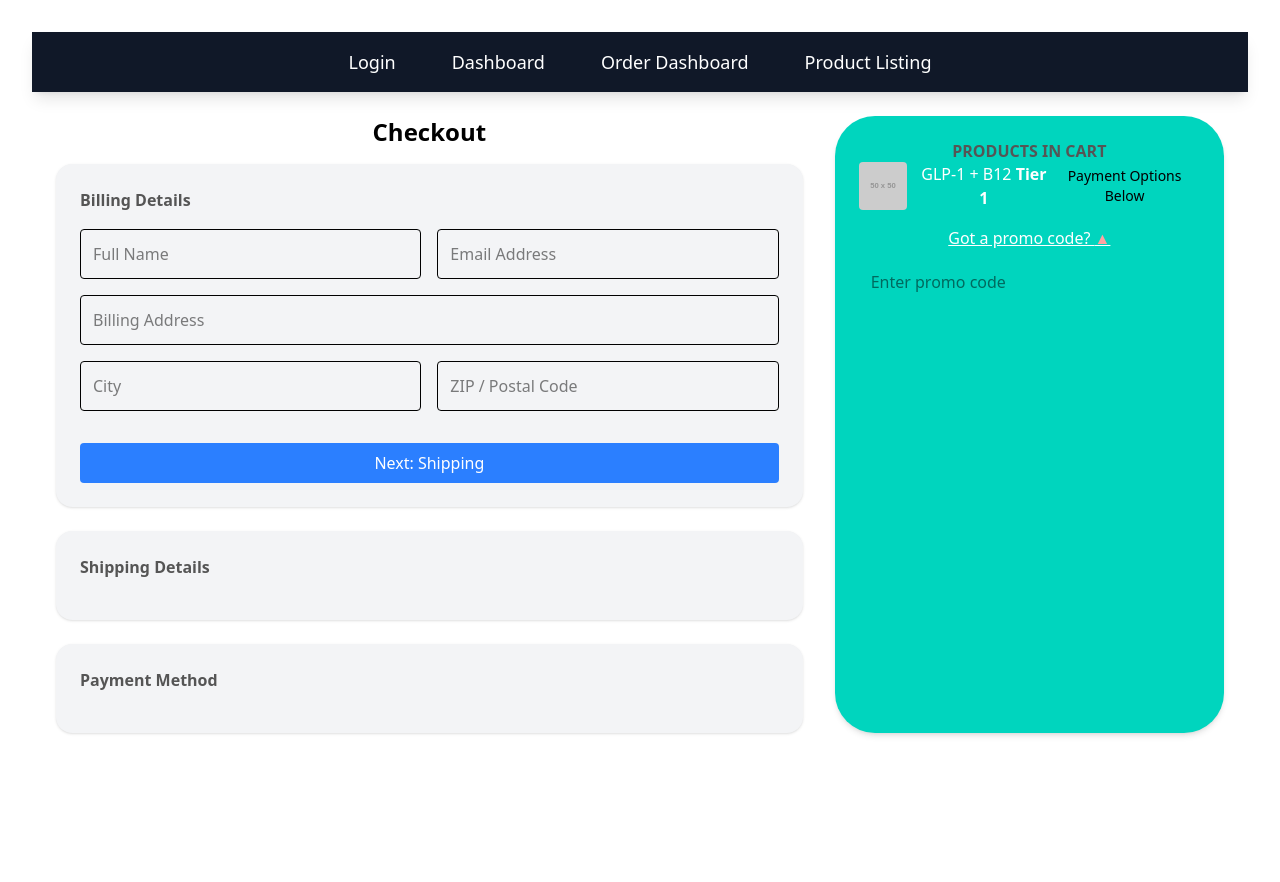
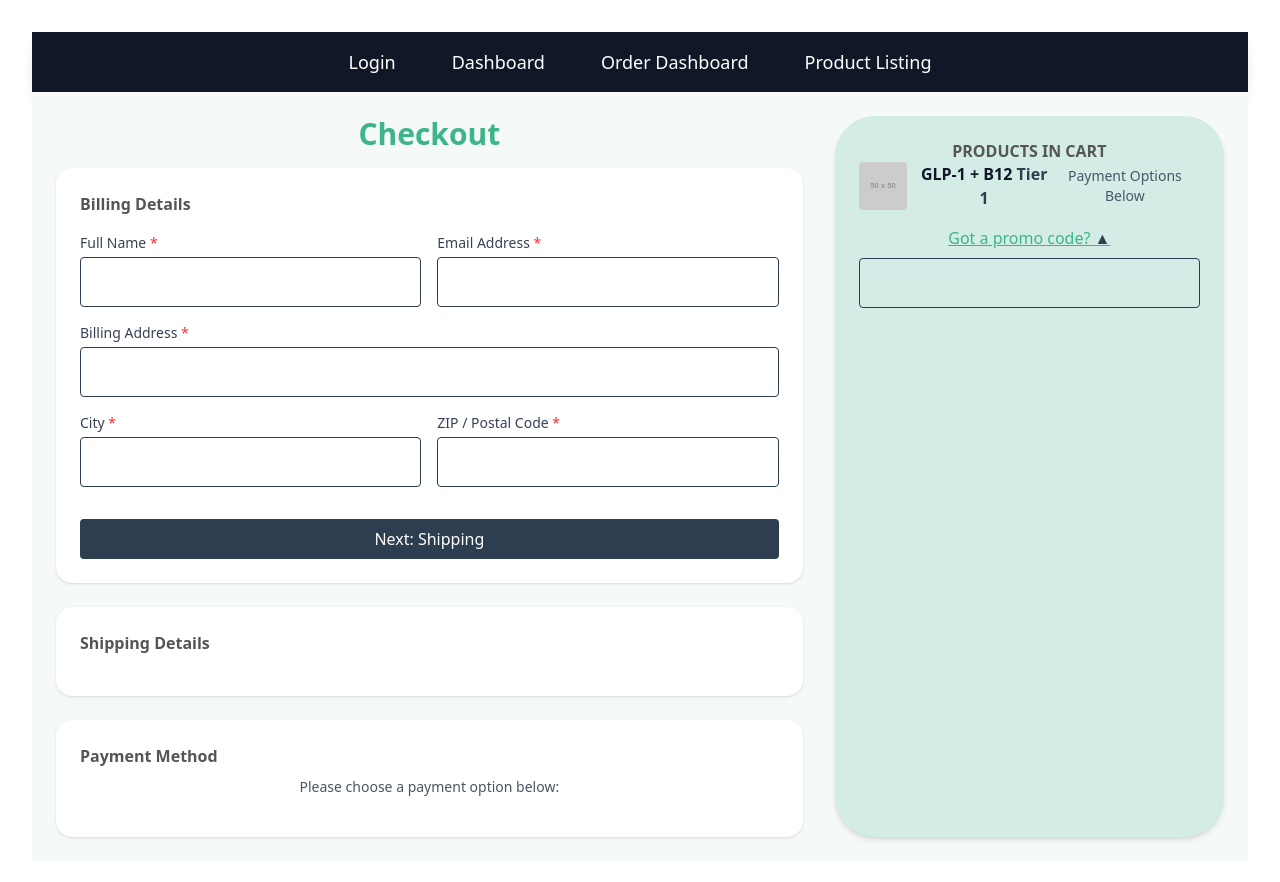
Before and after one commit to AjinkyaKondaskar/Thrival-Health, a React (Vite) app: page /checkout in a window 1280 px wide. Shown: the top 882 px of the page. Before the commit the page ends 800 px from the top, so only its background shows below. Built offline with nearby package versions, Linux system fonts and the light colour scheme.

Commit message:
matthew commit

```diff
--- a/src/pages/CheckOut.jsx
+++ b/src/pages/CheckOut.jsx
@@ -33,82 +33,161 @@ export default function Checkout() {
     alert('Order placed successfully!');
   };
 
+  const CheckIcon = () => (
+    <span className="inline-flex items-center justify-center w-5 h-5 rounded-full bg-[#3EB489] text-white text-xs font-bold">
+      ✓
+    </span>
+  );
+
+  const validateBilling = () => {
+    return Object.values(billing).every((val) => val.trim() !== "");
+  };
+
+  const validateShipping = () => {
+    return Object.values(shipping).every((val) => val.trim() !== "");
+  };
+
   return (
-    <div className="max-w-7xl mx-auto p-6 flex flex-col lg:flex-row gap-8">
-      {/* LEFT: Form Steps */}
+    <div className="max-w-7xl mx-auto p-6 flex flex-col lg:flex-row gap-8 bg-[#f5f9f8]">
+      {/* LEFT COLUMN: FORM */}
       <div className="flex-1 space-y-6">
-        <h2 className="text-2xl font-bold mb-4">Checkout</h2>
+        <h2 className="text-3xl font-bold mb-4 text-[#3EB489]">Checkout</h2>
 
         {/* Billing Section */}
-        <div className="bg-gray-100 rounded-2xl p-6 shadow">
+        <div className="bg-white rounded-2xl p-6 shadow">
           <div className="flex justify-between items-center mb-4">
-            <h3 className="text-lg font-semibold">Billing Details</h3>
+            <h3 className="text-lg font-semibold text-[#3EB489]">Billing Details</h3>
             {step > 1 && (
-              <button onClick={() => setStep(1)} className="text-sm text-blue-600 underline">Edit</button>
+              <button onClick={() => setStep(1)} className="text-sm text-[#2C3E50] font-medium hover:opacity-80">Edit</button>
             )}
           </div>
           {step === 1 ? (
             <div className="grid grid-cols-1 md:grid-cols-2 gap-4">
-              <input name="fullName" onChange={handleBillingChange} value={billing.fullName} placeholder="Full Name" className="p-3 border rounded" required />
-              <input name="email" onChange={handleBillingChange} value={billing.email} placeholder="Email Address" className="p-3 border rounded" required />
-              <input name="address" onChange={handleBillingChange} value={billing.address} placeholder="Billing Address" className="p-3 border rounded col-span-2" required />
-              <input name="city" onChange={handleBillingChange} value={billing.city} placeholder="City" className="p-3 border rounded" required />
-              <input name="zip" onChange={handleBillingChange} value={billing.zip} placeholder="ZIP / Postal Code" className="p-3 border rounded" required />
-              <button type="button" onClick={() => setStep(2)} className="col-span-2 mt-4 bg-blue-500 text-white py-2 rounded hover:bg-blue-600">
+              {[
+                { name: "fullName", label: "Full Name" },
+                { name: "email", label: "Email Address" },
+                { name: "address", label: "Billing Address", colSpan: true },
+                { name: "city", label: "City" },
+                { name: "zip", label: "ZIP / Postal Code" },
+              ].map(({ name, label, colSpan }) => (
+                <div className={`${colSpan ? "md:col-span-2" : ""} flex flex-col`} key={name}>
+                  <label htmlFor={name} className="text-sm font-medium text-gray-700 mb-1 text-left">
+                    {label} <span className="text-red-500">*</span>
+                  </label>
+                  <input
+                    id={name}
+                    name={name}
+                    onChange={handleBillingChange}
+                    value={billing[name]}
+                    className="p-3 border rounded border-[#2C3E50]"
+                    required
+                  />
+                </div>
+              ))}
+              <button
+                type="button"
+                onClick={() => validateBilling() ? setStep(2) : alert("Please fill out all required billing fields.")}
+                className="col-span-2 mt-4 bg-[#2C3E50] text-white py-2 rounded hover:bg-[#3EB489]"
+              >
                 Next: Shipping
               </button>
             </div>
           ) : (
-            <p className="text-gray-600 text-sm">✓ {billing.fullName}, {billing.address}, {billing.city}</p>
+            <div className="flex justify-center"><CheckIcon /></div>
           )}
         </div>
 
         {/* Shipping Section */}
-        <div className="bg-gray-100 rounded-2xl p-6 shadow">
+        <div className="bg-white rounded-2xl p-6 shadow">
           <div className="flex justify-between items-center mb-4">
-            <h3 className="text-lg font-semibold">Shipping Details</h3>
+            <h3 className="text-lg font-semibold text-[#3EB489]">Shipping Details</h3>
             {step > 2 && (
-              <button onClick={() => setStep(2)} className="text-sm text-blue-600 underline">Edit</button>
+              <button onClick={() => setStep(2)} className="text-sm text-[#2C3E50] font-medium hover:opacity-80">Edit</button>
             )}
           </div>
+
           {step === 2 ? (
-            <div className="grid grid-cols-1 md:grid-cols-2 gap-4">
-              <input name="fullName" onChange={handleShippingChange} value={shipping.fullName} placeholder="Full Name" className="p-3 border rounded" required />
-              <input name="address" onChange={handleShippingChange} value={shipping.address} placeholder="Shipping Address" className="p-3 border rounded col-span-2" required />
-              <input name="city" onChange={handleShippingChange} value={shipping.city} placeholder="City" className="p-3 border rounded" required />
-              <input name="zip" onChange={handleShippingChange} value={shipping.zip} placeholder="ZIP / Postal Code" className="p-3 border rounded" required />
-              <button type="button" onClick={() => setStep(3)} className="col-span-2 mt-4 bg-blue-500 text-white py-2 rounded hover:bg-blue-600">
-                Next: Payment
-              </button>
+            <div className="space-y-4">
+              <label className="flex items-center space-x-2">
+                <input
+                  type="checkbox"
+                  onChange={(e) => {
+                    if (e.target.checked) {
+                      setShipping({ ...billing });
+                    } else {
+                      setShipping({ fullName: '', address: '', city: '', zip: '' });
+                    }
+                  }}
+                  className="w-5 h-5 text-[#3EB489] accent-[#3EB489] rounded border-gray-300"
+                />
+                <span className="text-sm text-gray-700">Ship to Billing Address</span>
+              </label>
+
+              <div className="grid grid-cols-1 md:grid-cols-2 gap-4">
+                {[
+                  { name: "fullName", label: "Full Name" },
+                  { name: "address", label: "Shipping Address", colSpan: true },
+                  { name: "city", label: "City" },
+                  { name: "zip", label: "ZIP / Postal Code" },
+                ].map(({ name, label, colSpan }) => (
+                  <div className={`${colSpan ? "md:col-span-2" : ""} flex flex-col`} key={name}>
+                    <label htmlFor={name} className="text-sm font-medium text-gray-700 mb-1 text-left">
+                      {label} <span className="text-red-500">*</span>
+                    </label>
+                    <input
+                      id={name}
+                      name={name}
+                      onChange={handleShippingChange}
+                      value={shipping[name]}
+                      className="p-3 border rounded border-[#2C3E50]"
+                      required
+                    />
+                  </div>
+                ))}
+                <button
+                  type="button"
+                  onClick={() => validateShipping() ? setStep(3) : alert("Please fill out all required shipping fields.")}
+                  className="col-span-2 mt-4 bg-[#2C3E50] text-white py-2 rounded hover:bg-[#3EB489]"
+                >
+                  Next: Payment
+                </button>
+              </div>
             </div>
           ) : step > 2 ? (
-            <p className="text-gray-600 text-sm">✓ {shipping.fullName}, {shipping.address}, {shipping.city}</p>
+            <div className="flex justify-center"><CheckIcon /></div>
           ) : null}
         </div>
 
         {/* Payment Section */}
-        <div className="bg-gray-100 rounded-2xl p-6 shadow">
-          <div className="flex justify-between items-center mb-4">
-            <h3 className="text-lg font-semibold">Payment Method</h3>
+        <div className="bg-white rounded-2xl p-6 shadow">
+          <div className="flex justify-between items-center mb-2">
+            <h3 className="text-lg font-semibold text-[#3EB489]">Payment Method</h3>
             {step > 3 && (
-              <button onClick={() => setStep(3)} className="text-sm text-blue-600 underline">Edit</button>
+              <button onClick={() => setStep(3)} className="text-sm text-[#2C3E50] font-medium hover:opacity-80">Edit</button>
             )}
           </div>
+          <p className="text-sm text-gray-600 mb-4">Please choose a payment option below:</p>
           {step === 3 ? (
             <form onSubmit={handleSubmit} className="space-y-4">
-              <label className="flex items-center space-x-2">
-                <input type="radio" name="payment" value="credit_card" checked={paymentMethod === 'credit_card'} onChange={(e) => setPaymentMethod(e.target.value)} />
-                <span>Credit / Debit Card</span>
-              </label>
-              <label className="flex items-center space-x-2">
-                <input type="radio" name="payment" value="paypal" checked={paymentMethod === 'paypal'} onChange={(e) => setPaymentMethod(e.target.value)} />
-                <span>PayPal</span>
-              </label>
-              <label className="flex items-center space-x-2">
-                <input type="radio" name="payment" value="apple_pay" checked={paymentMethod === 'apple_pay'} onChange={(e) => setPaymentMethod(e.target.value)} />
-                <span>Apple Pay</span>
-              </label>
-              <button type="submit" className="w-full mt-4 bg-red-500 text-white py-3 rounded-lg font-semibold hover:bg-red-600">
+              {[
+                { value: "credit_card", label: "Credit / Debit Card", icon: "/credit-card-icon.png" },
+                { value: "paypal", label: "PayPal", icon: "/paypal-icon.png" },
+                { value: "apple_pay", label: "Apple Pay", icon: "/apple-pay-icon.png" },
+              ].map(({ value, label, icon }) => (
+                <label key={value} className="flex items-center space-x-3 border p-3 rounded hover:border-[#3EB489] cursor-pointer">
+                  <input
+                    type="radio"
+                    name="payment"
+                    value={value}
+                    checked={paymentMethod === value}
+                    onChange={(e) => setPaymentMethod(e.target.value)}
+                    className="accent-[#3EB489]"
+                  />
+                  <img src={icon} alt={label} className="w-6 h-6" />
+                  <span className="text-sm">{label}</span>
+                </label>
+              ))}
+              <button type="submit" className="w-full mt-4 bg-[#2C3E50] text-white py-3 rounded-lg font-semibold hover:bg-[#3EB489]">
                 Complete Purchase
               </button>
             </form>
@@ -116,19 +195,19 @@ export default function Checkout() {
         </div>
       </div>
 
-      {/* RIGHT: Cart Summary */}
-      <div className="w-full lg:w-1/3 bg-teal-400 rounded-[40px] p-6 text-white flex flex-col justify-between shadow-md">
+      {/* RIGHT COLUMN: CART */}
+      <div className="w-full lg:w-1/3 bg-[#D3EDE6] rounded-[40px] p-6 text-gray-900 flex flex-col justify-between shadow-md">
         <div>
-          <h3 className="text-xl font-bold mb-6">PRODUCTS IN CART</h3>
+          <h3 className="text-xl font-bold mb-6 text-[#3EB489]">PRODUCTS IN CART</h3>
           <div className="flex items-center justify-between mb-4">
             <div className="flex items-center gap-3">
               <img src="https://via.placeholder.com/50" alt="product" className="w-12 h-12 rounded" />
-              <span>GLP-1 + B12 <span className="font-bold">Tier 1</span></span>
+              <span className="font-semibold">GLP-1 + B12 <span className="text-[#2C3E50]">Tier 1</span></span>
             </div>
-            <span className="text-sm text-black">Payment Options Below</span>
+            <span className="text-sm text-gray-600">Payment Options Below</span>
           </div>
-          <p className="underline mb-2 cursor-pointer">Got a promo code? <span className="text-red-300">▲</span></p>
-          <input type="text" placeholder="Enter promo code" className="w-full p-3 rounded text-black" />
+          <p className="underline mb-2 cursor-pointer text-[#3EB489]">Got a promo code? <span className="text-[#2C3E50]">▲</span></p>
+          <input type="text" className="w-full p-3 rounded text-black border border-[#2C3E50]" />
         </div>
       </div>
     </div>
```
